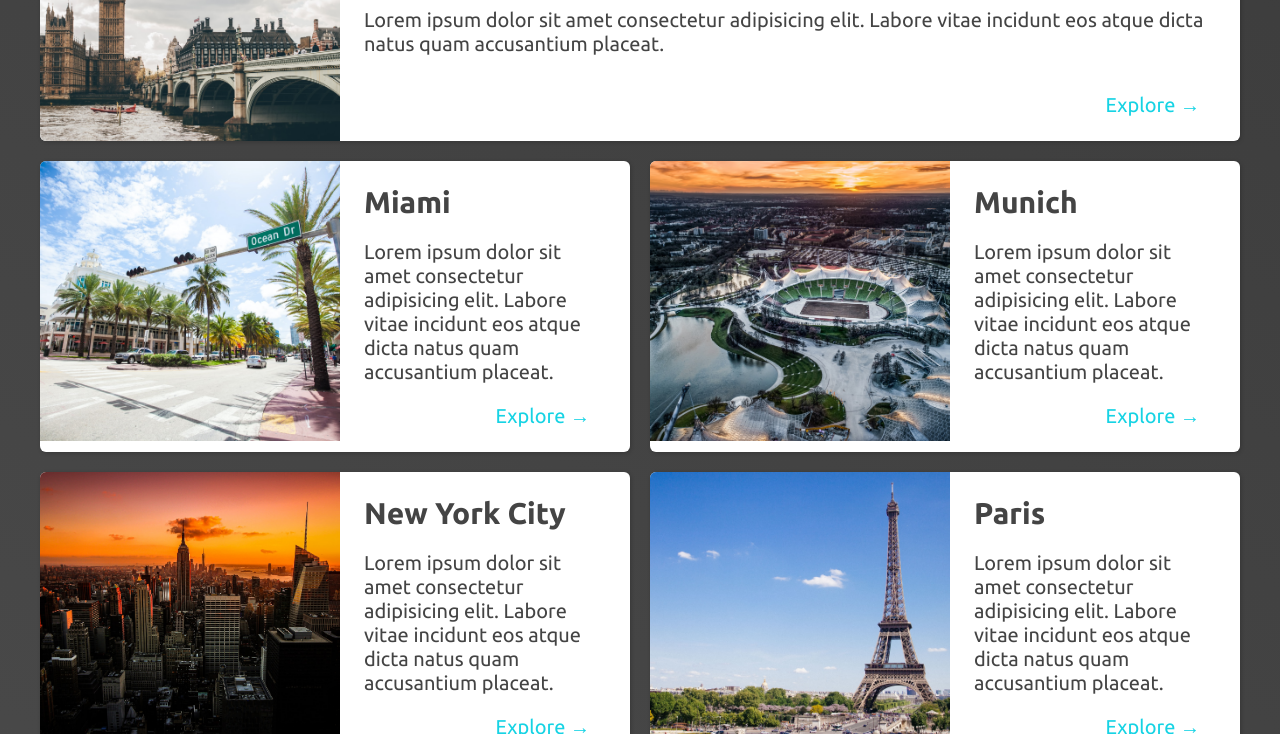
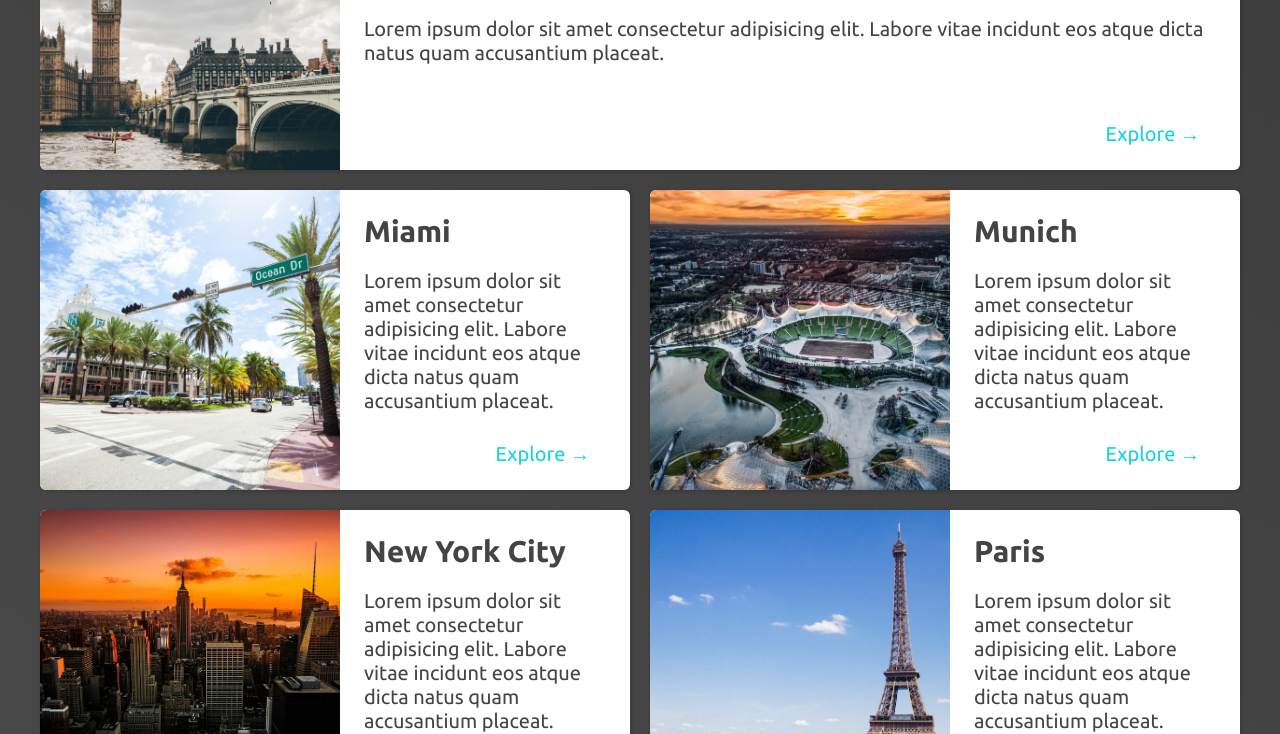
Before and after one commit to conradrado/WEB-DEV-COMPLETE-GUIDE, a plain HTML site: page places.html in a window 1280 px wide. Shown: the part 554-1288 px from the top of the page. Drawn offline with Linux system fonts and the light colour scheme.

Commit message:
resized imgs for places page elements

```diff
--- a/places.css
+++ b/places.css
@@ -45,7 +45,7 @@ main li{
 
 main li img{
     width:300px;
-    height:280px;
+    height:300px;
     object-fit: cover;
 }
 
```
